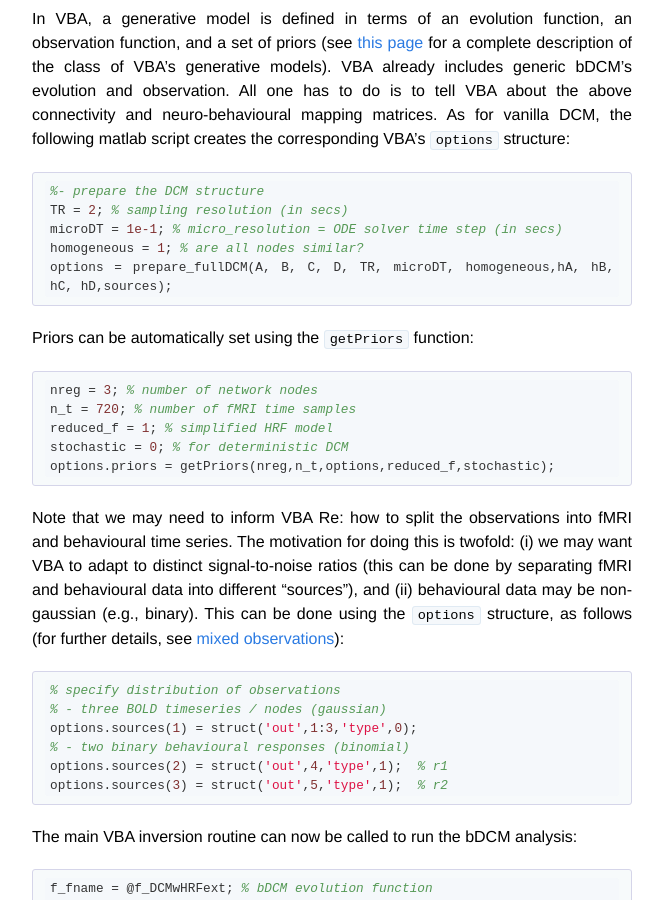
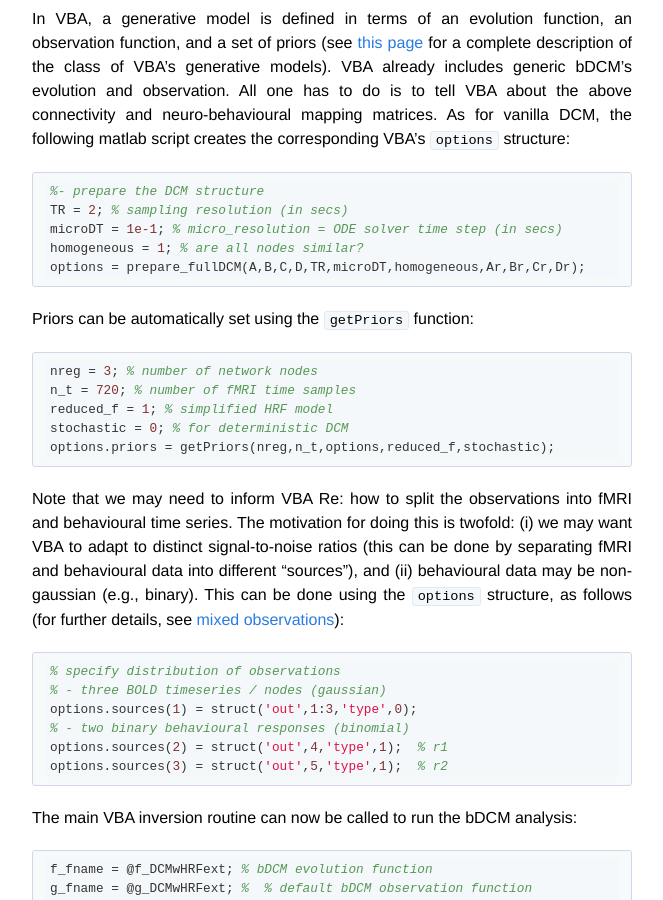
Before and after one commit to MBB-team/VBA-toolbox, a Jekyll site: the page built from _wiki/behavioural-DCM.md, in a window 1280 px wide and 900 px high, scrolled down 5866 px. Shown: the whole window, without its empty margins (308-971 px from the left). Built offline with Jekyll 4.4.1, drawn with Linux system fonts in a browser that asks for light colours; nearby versions of some CDN libraries; formulas are drawn with MathJax 3.

Commit message:
Update behavioural-DCM.md

````diff
--- a/_wiki/behavioural-DCM.md
+++ b/_wiki/behavioural-DCM.md
@@ -135,7 +135,7 @@
 TR = 2; % sampling resolution (in secs)
 microDT = 1e-1; % micro_resolution = ODE solver time step (in secs)
 homogeneous = 1; % are all nodes similar?
-options = prepare_fullDCM(A, B, C, D, TR, microDT, homogeneous,hA, hB, hC, hD,sources);
+options = prepare_fullDCM(A,B,C,D,TR,microDT,homogeneous,Ar,Br,Cr,Dr);
 ```
 
 Priors can be automatically set using the ```getPriors``` function:
````
